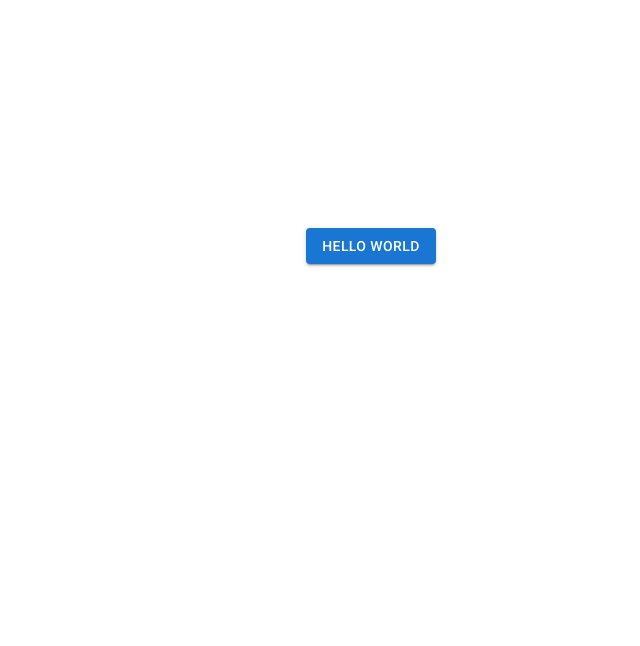
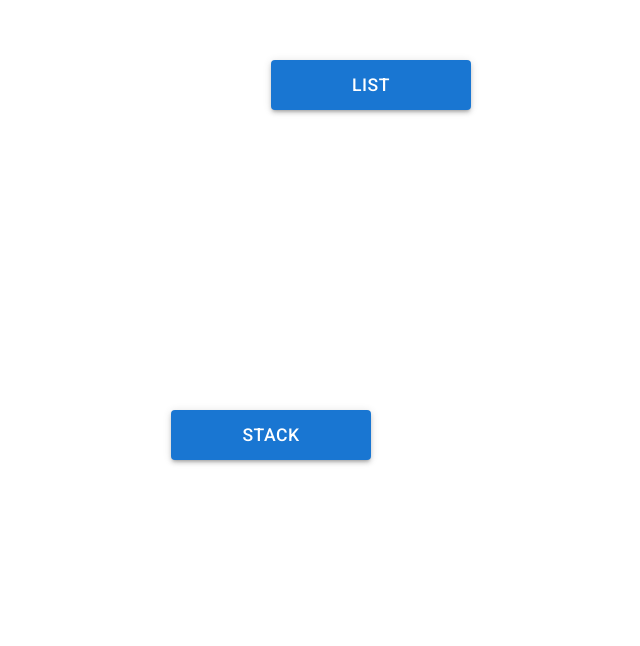
Before and after one commit to neemaowji/Polygo, a React (Vite) app: page / in a window 1280 px wide. Shown: the part 154-800 px from the top of the page, without its empty margins (269-909 px from the left). Built offline with nearby package versions, Linux system fonts and the light colour scheme.

Commit message:
added roadmap component

```diff
--- a/src/App.jsx
+++ b/src/App.jsx
@@ -9,14 +9,13 @@ import '@fontsource/roboto/500.css';
 import '@fontsource/roboto/700.css';
 
 import Button from '@mui/material/Button';
+import Roadmap from './components/roadmap';
 
 
 function App() {
-  const [count, setCount] = useState(0)
-
   return (
     <>
-      <Button variant="contained">Hello world</Button>
+      <Roadmap></Roadmap>
     </>
   )
 }
--- a/src/components/roadmap.jsx
+++ b/src/components/roadmap.jsx
@@ -0,0 +1,55 @@
+import React from 'react';
+import { Button, Box } from '@mui/material';
+
+const Roadmap = () => {
+  const nodes = [
+    { text: 'List', offset: 0 },
+    { text: 'Stack', offset: -100 },
+    { text: 'Queue', offset: 100 },
+    { text: 'Linked List', offset: -100 },
+    { text: 'Tree', offset: 100 },
+    { text: 'Heap', offset: -100 },
+    { text: 'Hash Table', offset: 100 }
+  ];
+
+  return (
+    <Box
+      sx={{
+        position: 'relative',
+        display: 'flex',
+        flexDirection: 'column',
+        alignItems: 'center',
+        py: 4,
+        minHeight: '100vh',
+        width: '100%',
+        overflow: 'visible'
+      }}
+    >
+      {nodes.map((node, index) => (
+        <Box
+          key={node.text}
+          sx={{
+            my: '150px',
+            position: 'relative',
+            zIndex: 1,
+            transform: `translateX(${node.offset}px)`,
+          }}
+        >
+          <Button
+            variant="contained"
+            sx={{
+              width: '200px',
+              height: '50px',
+              fontSize: '1.1rem',
+              boxShadow: 3,
+            }}
+          >
+            {node.text}
+          </Button>
+        </Box>
+      ))}
+    </Box>
+  );
+};
+
+export default Roadmap;
```
